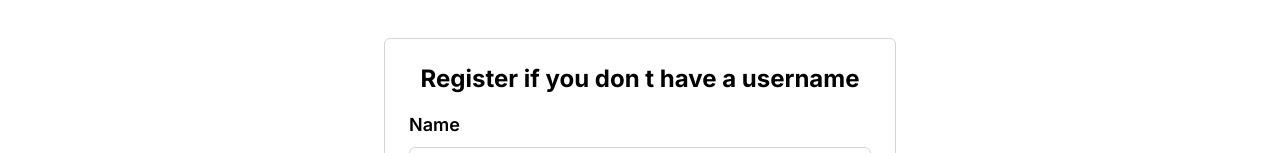
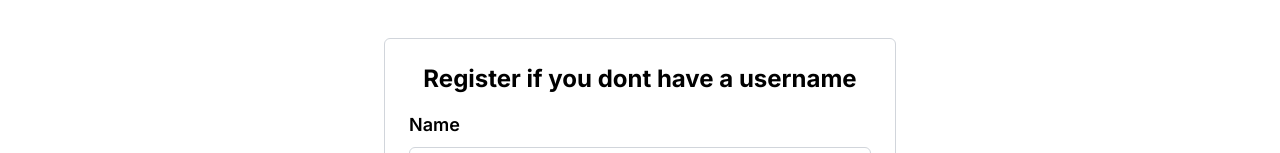
Before and after one commit to Tomasdmiguel/Front-Ecommerce, a Next.js app: page /Login in a window 1280 px wide. Shown: the part 472-625 px from the top of the page. Built offline with nearby package versions, Linux system fonts and the light colour scheme.

Commit message:
Arreglando build

```diff
--- a/src/componentes/Register/Register.tsx
+++ b/src/componentes/Register/Register.tsx
@@ -67,7 +67,7 @@ const Register: React.FC = (): React.ReactElement => {
   return (
     <div className="max-w-lg mx-auto mt-10 mb-10 p-6 border border-gray-300 rounded-md">
       <h1 className="text-2xl font-bold mb-4 text-center">
-        Register if you don t have a username
+        <p>Register if you dont have a username</p>
       </h1>
       <form onSubmit={handleSubmit}>
         <div className="mb-4">
```
